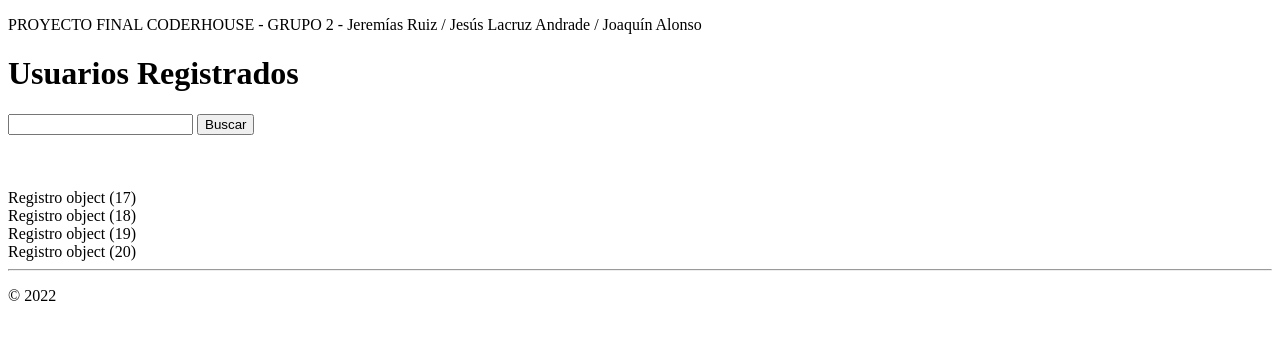
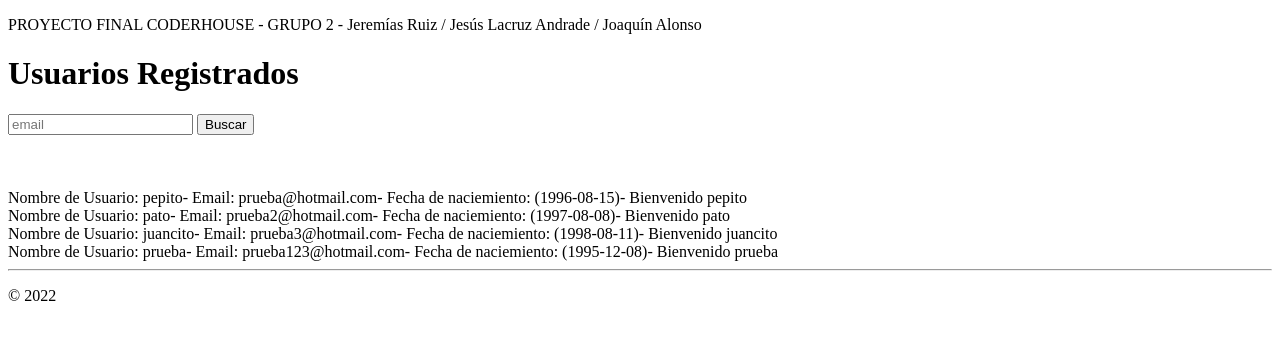
Before and after one commit to lesu90/ProyectoFinal, a Django app: page /usuarios/ in a window 1280 px wide. Shown: the part 26-366 px from the top of the page. Run offline with Django 4.2, Linux system fonts and the light colour scheme; data comes from the database, SQL or seed files in the repository; both versions use the stored data as it was after the commit.

Commit message:
Uso de forms.py y buscador de usuarios

```diff
--- a/AppCoder/Templates/AppCoder/discos.html
+++ b/AppCoder/Templates/AppCoder/discos.html
@@ -1,5 +1,5 @@
-{% extends "AppCoder/layout.html" %} {% block title %} Disco {% endblock %} {%
-block content %}
+{% extends "AppCoder/layout.html" %} {% block title %} Disco {% endblock %}
+{%block content %}
 <p>
   PROYECTO FINAL CODERHOUSE - GRUPO 2 - Jeremías Ruiz / Jesús Lacruz Andrade /
   Joaquín Alonso
--- a/AppCoder/Templates/AppCoder/inicio.html
+++ b/AppCoder/Templates/AppCoder/inicio.html
@@ -1,5 +1,5 @@
-{% extends "AppCoder/layout.html" %} {% block title %} Inicio {% endblock %} {%
-block content %}
+{% extends "AppCoder/layout.html" %} {% block title %} Inicio {% endblock %}
+{%block content %}
 <p>
   PROYECTO FINAL CODERHOUSE - GRUPO 2 - Jeremías Ruiz / Jesús Lacruz Andrade /
   Joaquín Alonso
--- a/AppCoder/Templates/AppCoder/usuarios.html
+++ b/AppCoder/Templates/AppCoder/usuarios.html
@@ -6,7 +6,7 @@
 </p>
 <h1>Usuarios Registrados</h1>
 <form action="{% url 'buscar' %}" method="GET">
-  <input type="text" name="Nombre" />
+  <input type="email" placeholder="email" name="Email" />
   <input type="submit" value="Buscar" />
 </form>
 <br />
--- a/AppCoder/models.py
+++ b/AppCoder/models.py
@@ -24,3 +24,9 @@ class Registro(models.Model):
     nombreRegis = models.CharField(max_length=300)
     emailRegis = models.EmailField(max_length=300)
     fechaDeNacimientoRegis = models.DateField()
+
+    def __str__(self):
+        return f""" Nombre de Usuario:  {self.nombreRegis}-
+                    Email:  {self.emailRegis}-
+                    Fecha de naciemiento:  ({self.fechaDeNacimientoRegis})-
+                    Bienvenido  {self.nombreRegis}"""
--- a/AppCoder/views.py
+++ b/AppCoder/views.py
@@ -3,7 +3,7 @@ from django.shortcuts import render,redirect
 
 from django.http import HttpResponse
 
-from AppCoder.forms import registroForm
+from AppCoder.forms import RegistroForm
 from AppCoder.models import reseñas,Registro
 
 
@@ -16,18 +16,18 @@ def inicio(request):
 ##VIEW para utilizar con forms.py (no funciona),la funcion de abajo si funciona
 
 
-#def registro(request):
-#    if request.method == 'POST':
-#        formularioRegistro=registroForm(request.POST)
-#        if formularioRegistro.is_valid():
-#            dataRegistro=formularioRegistro.cleaned_data
-#            Registro.objects.create(nombreRegis=dataRegistro['nameForm'],emailRegis=dataRegistro['emailForm'],#fechaDeNacimientoRegis=dataRegistro['dateForm'])
-#            return redirect('usuarios')
-#    else:
-#        formularioRegistro=registroForm()
-#    return render(request, "AppCoder/registro.html",{'formularioRegistro':formularioRegistro})
+def registro(request):
+    if request.method == 'POST':
+        formularioRegistro=RegistroForm(request.POST)
+        if formularioRegistro.is_valid():
+            dataRegistro=formularioRegistro.cleaned_data
+            Registro.objects.create(nombreRegis=dataRegistro['Nombre'],emailRegis=dataRegistro['Email'],fechaDeNacimientoRegis=dataRegistro['Fecha'])
+            return redirect('usuarios')
+    else:
+        formularioRegistro=RegistroForm()
+    return render(request, "AppCoder/registro.html",{'formularioRegistro':formularioRegistro})
 #########################################################################################################
-def registro(request):
+""" def registro(request):
     if request.method == 'POST':
         Nombre=request.POST['Nombre']
         Email=request.POST['Email']
@@ -37,15 +37,27 @@ def registro(request):
         Registro.objects.create(nombreRegis=Nombre,emailRegis=Email,fechaDeNacimientoRegis=FechaDeNacimiento)
         #return render(request, "AppCoder/usuarios.html")
         return redirect('usuarios')
-    return render(request, "AppCoder/registro.html")
+    return render(request, "AppCoder/registro.html") """
 
 ###############################################################################################################
 def Usuarios(request):
     return render(request, "AppCoder/usuarios.html",{'usuarios':Registro.objects.all()})
 
+#def busquedaUsuarios(request):
+#    busqueda=f"Usuario es: {request.GET['Nombre']}"
+#    return HttpResponse(busqueda)
+
 def busquedaUsuarios(request):
-    busqueda=f"Usuario es: {request.GET['Nombre']}"
-    return HttpResponse(busqueda)
+    if request.GET["Email"]:
+        email=request.GET["Email"]
+        #registro=Registro.objects.filter(emailRegis__icontains=email)
+        registro=Registro.objects.filter(emailRegis=email)
+        return render(request,"Appcoder/busqueda.html", {"registro":registro,"email":email})
+
+    #busqueda=f"Usuario es: {request.GET['Email']}"
+    #return HttpResponse(busqueda)
+
+
 ###############################################################################################################
 
 
```
Also changed, not shown: AppCoder/Templates/AppCoder/busqueda.html (added, +12 -0 lines), AppCoder/Templates/AppCoder/registro.html (+4 -4 lines), AppCoder/forms.py (+4 -4 lines), db.sqlite3.
